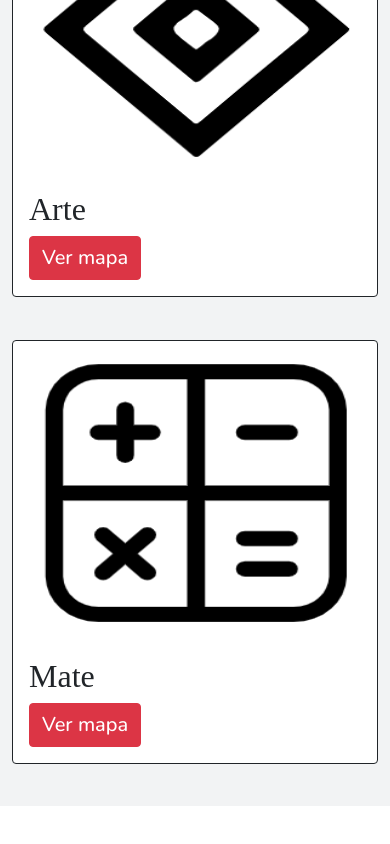
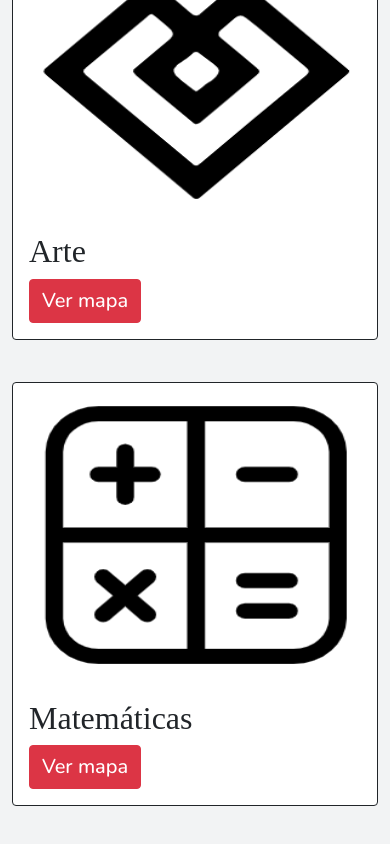
Before and after one commit to s11o-4/Imap, a React (Create React App) app: page / in a window 390 px wide. Shown: the part 1816-2660 px from the top of the page. Before the commit the page ends 2622 px from the top, so only its background shows below. Built offline with nearby package versions, Linux system fonts and the light colour scheme; a web font is replaced by a local one.

Commit message:
full responsive

```diff
--- a/src/App.css
+++ b/src/App.css
@@ -34,6 +34,9 @@
 @media screen
   and (max-width: 774px)
   {
+    .cards{
+      padding-top: 5vh;
+     }
     .map_img{
       height: 300px;
     }
--- a/src/App.js
+++ b/src/App.js
@@ -137,7 +137,7 @@ class Maps extends React.Component {
             <Col style={{ paddingBottom: '5vh' }}>
               <Map
                 img_scr={mate_logo}
-                title="Mate"
+                title="Matemáticas"
                 var_handleClick={this.handleClick}
               />
             </Col>
```
